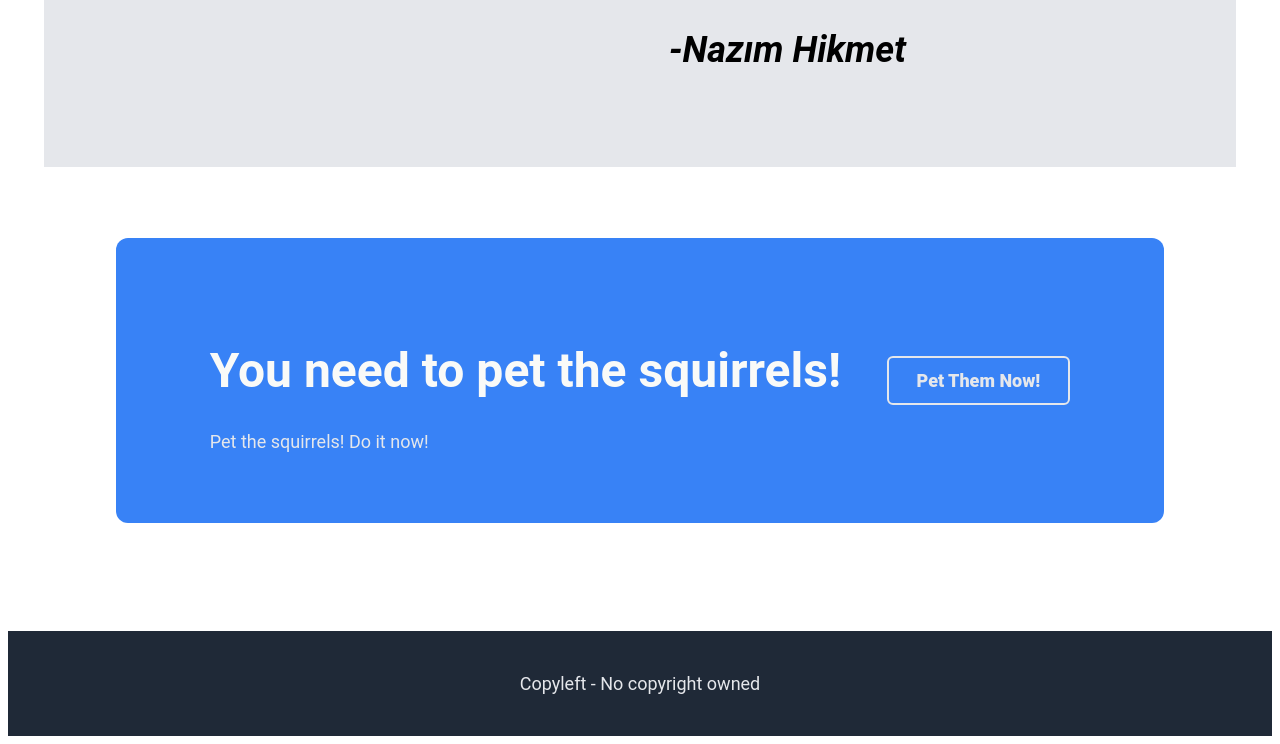
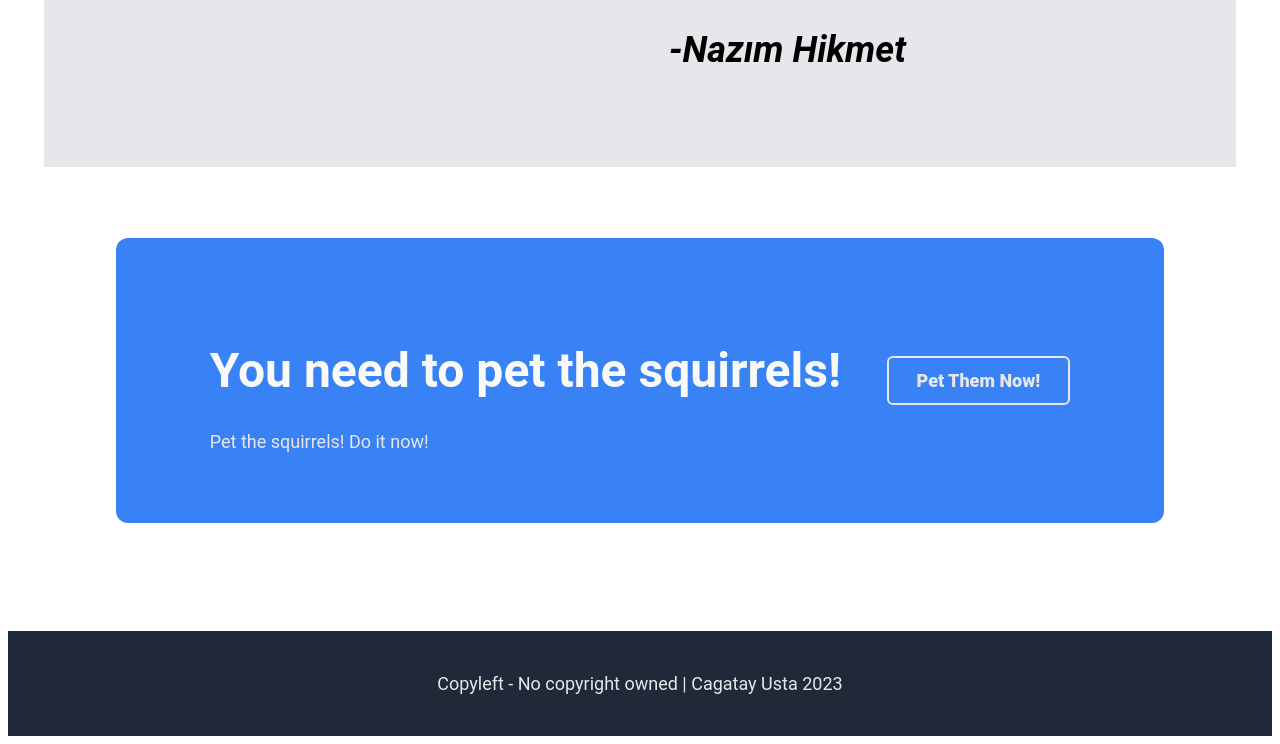
Before and after one commit to cagatay-usta/Landing-Page, a plain HTML site: page index.html in a window 1280 px wide. Shown: the part 2087-2831 px from the top of the page. Drawn offline with Linux system fonts and the light colour scheme.

Commit message:
fix typos

```diff
--- a/index.html
+++ b/index.html
@@ -90,7 +90,7 @@
     </main>
 
     <footer>
-        <p>Copyleft - No copyright owned</p>
+        <p>Copyleft - No copyright owned | Cagatay Usta 2023</p>
     </footer>
 
 
```
